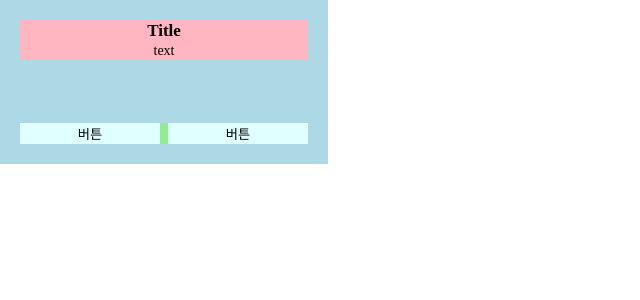
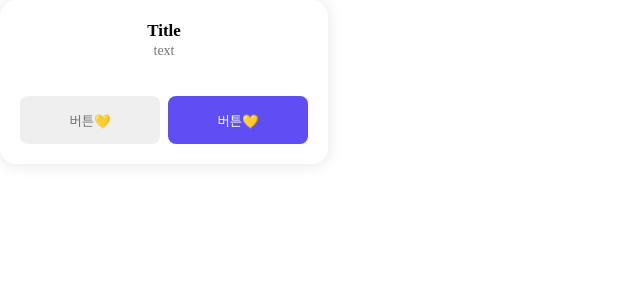
Before and after one commit to finni-project/Test, a React (Create React App) app: page /modal in a window 1280 px wide. Shown: the top 300 px of the page, without its empty margins (0-640 px from the left). Built offline with nearby package versions, Linux system fonts and the light colour scheme; a web font is replaced by a local one.

Commit message:
모달 컴포넌트 생성

```diff
--- a/src/components/Modal.tsx
+++ b/src/components/Modal.tsx
@@ -3,43 +3,49 @@ import styled from "styled-components"
 const Wrapper = styled.div`
     width: 328px;
     height: 164px;
-    background-color: lightblue;
+    background-color: #FFF;
     padding: 20px;
     display: flex;
     flex-direction: column;
     justify-content: space-between;
     gap: 32px;
+    border-radius: 16px;
+    box-shadow: 0px 1px 16px 0px rgba(0, 0, 0, 0.10);
 `
 
 const TitleWrapper = styled.div`
-    background-color: lightpink;
+    /* background-color: lightpink; */
     width: 100%;
     display: flex;
     flex-direction: column;
     align-items: center;
     h1{
         ${({theme}) => theme.fonts.body17b}
-        ${({theme}) => theme.colors.neutral.n100}
+        color: ${({theme}) => theme.colors.neutral.n100}
     }
     p{
         ${({theme}) => theme.fonts.body14r}
-        ${({theme}) => theme.colors.neutral.n60}
+        color: ${({theme}) => theme.colors.neutral.n60}
     }
 `
 
 const ButtonWrapper = styled.div`
-    background-color: lightgreen;
+    /* background-color: lightgreen; */
     width: 100%;
-    display: flex;
+    display: inline-flex;
     flex-direction: row;
     justify-content: space-between;
     gap: 8px;
 `
 
-const Button = styled.button`
-    background-color: lightcyan;
-    width: 50%;
-    border: 0px;
+const LeftButton = styled.button`
+    width: 100%;
+    ${({theme}) => theme.mediumBtns.enabled.tertiary}
+`
+
+const RightButton = styled.button`
+    width: 100%;
+    ${({theme}) => theme.mediumBtns.enabled.primary}
 `
 
 export default function Modal(){
@@ -50,8 +56,8 @@ export default function Modal(){
                 <p>text</p>
             </TitleWrapper>
             <ButtonWrapper>
-                <Button>버튼</Button>
-                <Button>버튼</Button>
+                <LeftButton>버튼💛</LeftButton>
+                <RightButton>버튼💛</RightButton>
             </ButtonWrapper>
         </Wrapper>
     )
--- a/src/theme.tsx
+++ b/src/theme.tsx
@@ -1,3 +1,44 @@
+const mediumBtns = {
+    enabled: {
+        primary: `
+            border: 0;
+            border-radius: 8px;
+            background-color: #5E4EF4;
+            color: #FFFFFF;
+            display: inline-flex;
+            justify-content: center;
+            align-items: center;
+            height: 48px;
+            padding: 15px 24px;
+            gap: 8px;
+        `,
+        secondary: `
+            border: 0;
+            border-radius: 8px;
+            background-color: #F2F0FE;
+            color: #5E4EF4;
+            display: inline-flex;
+            justify-content: center;
+            align-items: center;
+            height: 48px;
+            padding: 15px 24px;
+            gap: 8px;
+        `,
+        tertiary: `
+            border: 0;
+            border-radius: 8px;
+            background-color: #EFEFEF;
+            color: #777777;
+            display: inline-flex;
+            justify-content: center;
+            align-items: center;
+            height: 48px;
+            padding: 15px 24px;
+            gap: 8px;
+        `
+    }
+}
+
 const fonts = {
     title34b: `
         font-family: 'SF Pro';
@@ -193,7 +234,7 @@ const devices = {
 };
 
 const theme = {
-    fonts, colors, devices
+    fonts, colors, devices, mediumBtns
 };
 
 export default theme;
```
